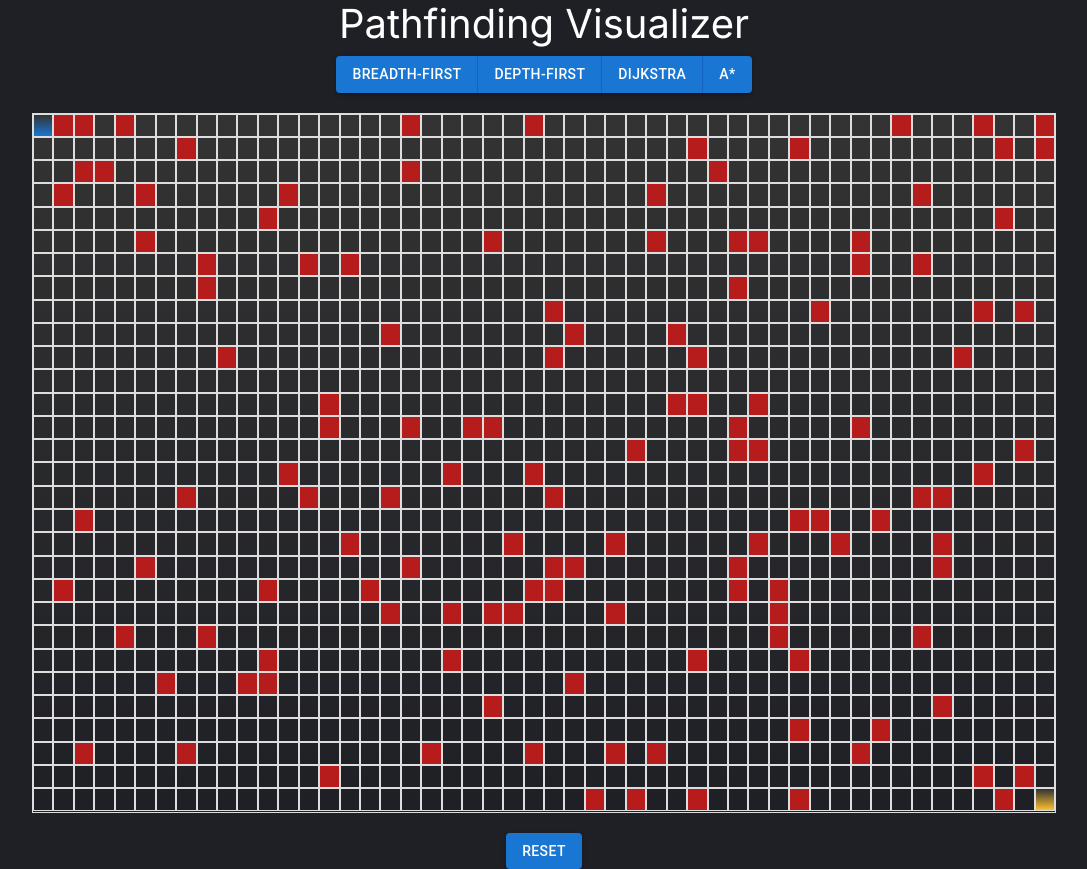
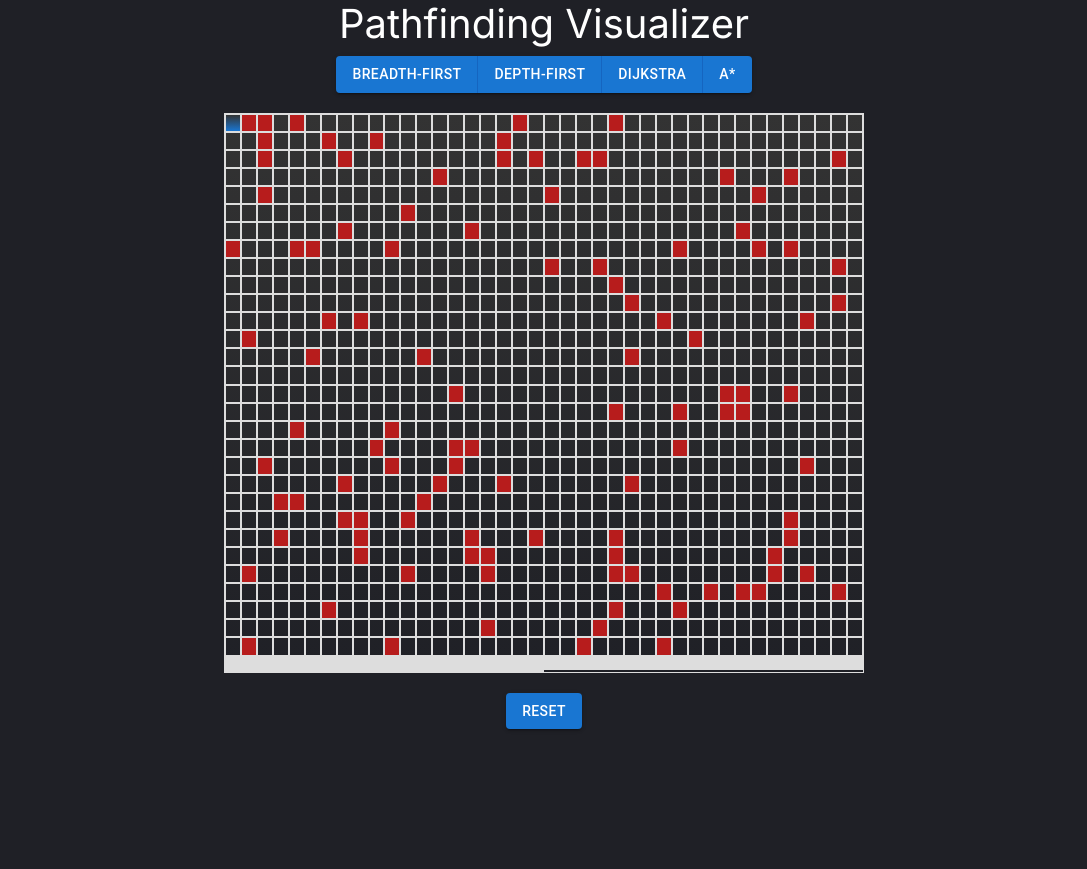
Before and after one commit to andngu/pathfinder-visualizer, a React (Create React App) app: page / in a window 1280 px wide. Shown: the whole page, without its empty margins (96-1183 px from the left). After the commit the page ends 800 px from the top, so only its background shows below. Built offline with nearby package versions, Linux system fonts and the light colour scheme; the HTML template or start-up script is replaced by a standard one.

Commit message:
grid styling

```diff
--- a/src/App.css
+++ b/src/App.css
@@ -1,9 +1,11 @@
 .Grid {
   display: grid;
-  grid-template-columns: repeat(50, 1fr);
+  grid-template-columns: repeat(40, 1fr);
   grid-template-rows: repeat(30, 1fr);
-  width: 80%;
-  height: 700px;
+  width: 50%;
+  height: 70vh;
+  max-width: 50%;
+  max-height: 70vh;
   border: 0.5px solid #ddd;
   margin: 0 auto;
   margin-top: 20px;
```
